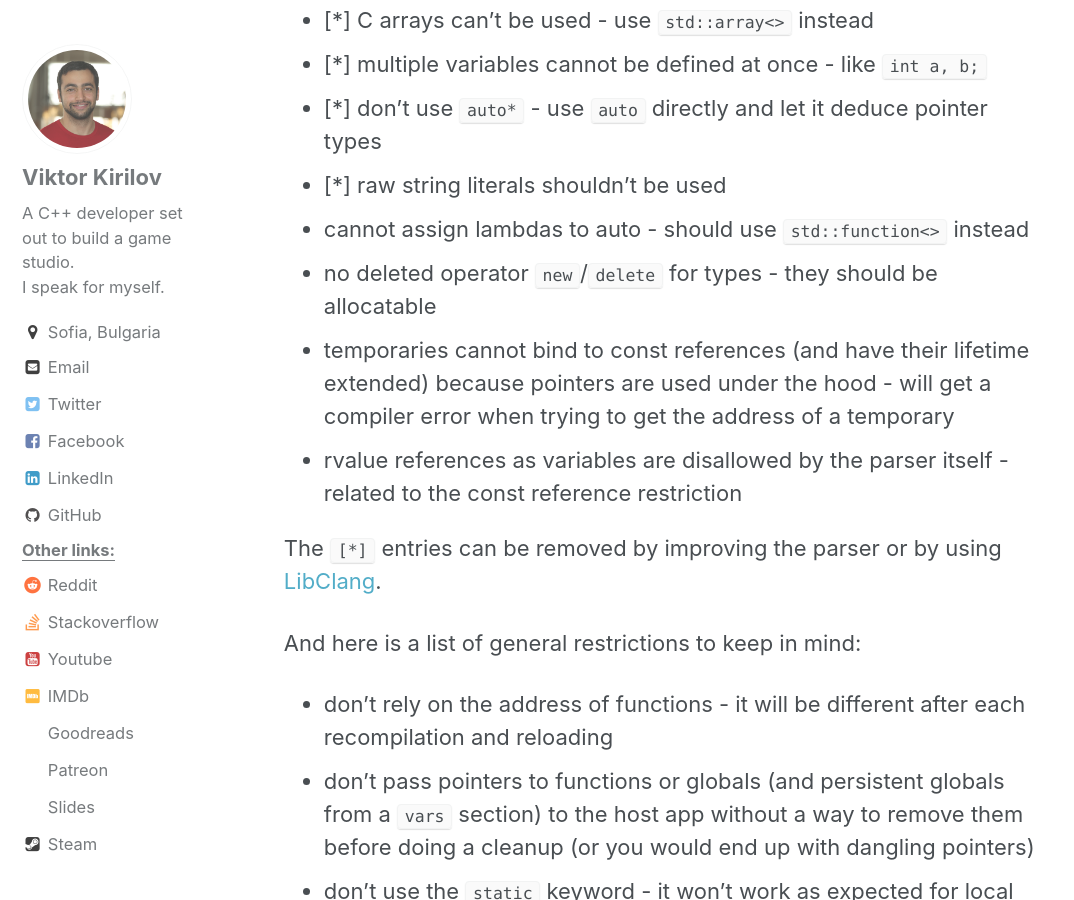
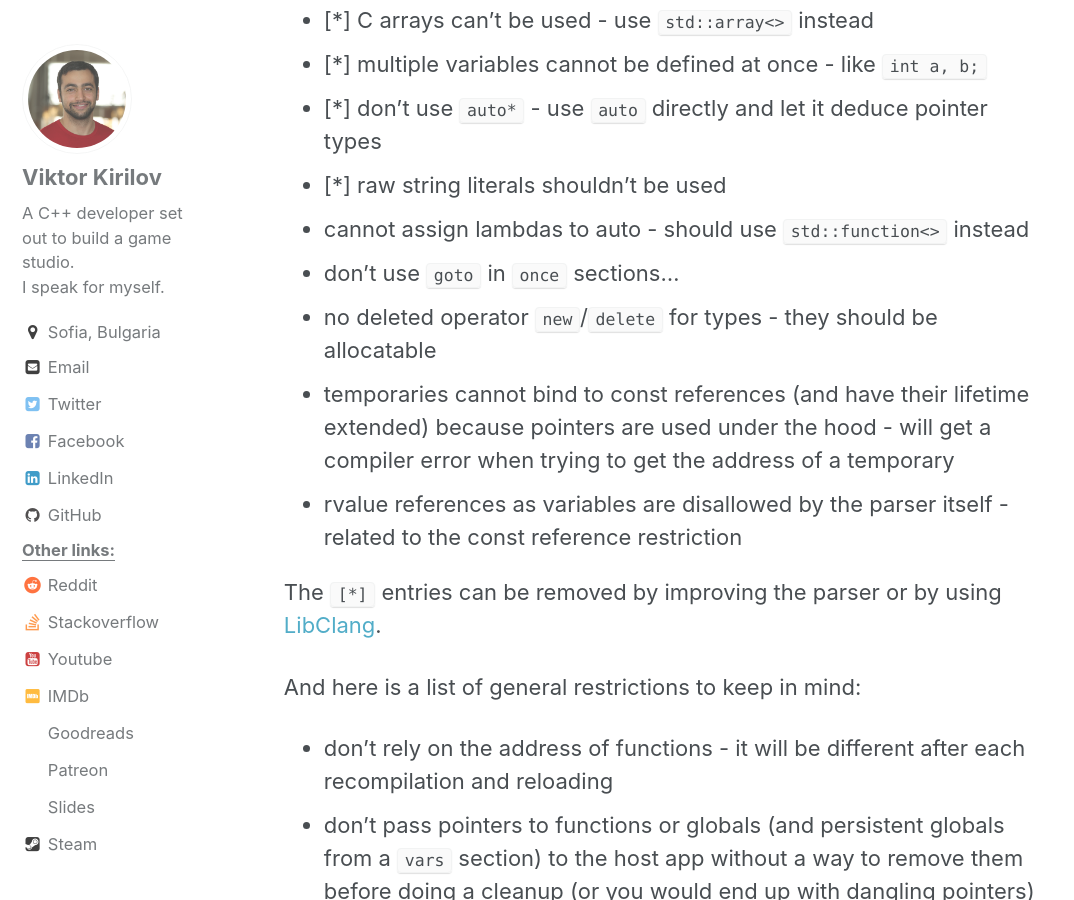
Before and after one commit to onqtam/onqtam.github.io, a Jekyll site: the page built from _posts/2018-02-12-read-compile-run-loop-a-tiny-repl-for-cpp.md, in a window 1280 px wide and 900 px high, scrolled down 6370 px. Shown: the whole window, without its empty margins (0-1074 px from the left). Built offline with Jekyll 4.4.1, drawn with Linux system fonts in a browser that asks for light colours; comment, search, counter and statistics services are not loaded.

Commit message:
added the use of goto in once sections as a restriction

````diff
--- a/_posts/2018-02-12-read-compile-run-loop-a-tiny-repl-for-cpp.md
+++ b/_posts/2018-02-12-read-compile-run-loop-a-tiny-repl-for-cpp.md
@@ -129,6 +129,7 @@
 - [*] don't use ```auto*``` - use ```auto``` directly and let it deduce pointer types
 - [*] raw string literals shouldn't be used
 - cannot assign lambdas to auto - should use ```std::function<>``` instead
+- don't use ```goto``` in ```once``` sections...
 - no deleted operator ```new```/```delete``` for types - they should be allocatable
 - temporaries cannot bind to const references (and have their lifetime extended) because pointers are used under the hood - will get a compiler error when trying to get the address of a temporary
 - rvalue references as variables are disallowed by the parser itself - related to the const reference restriction
````
